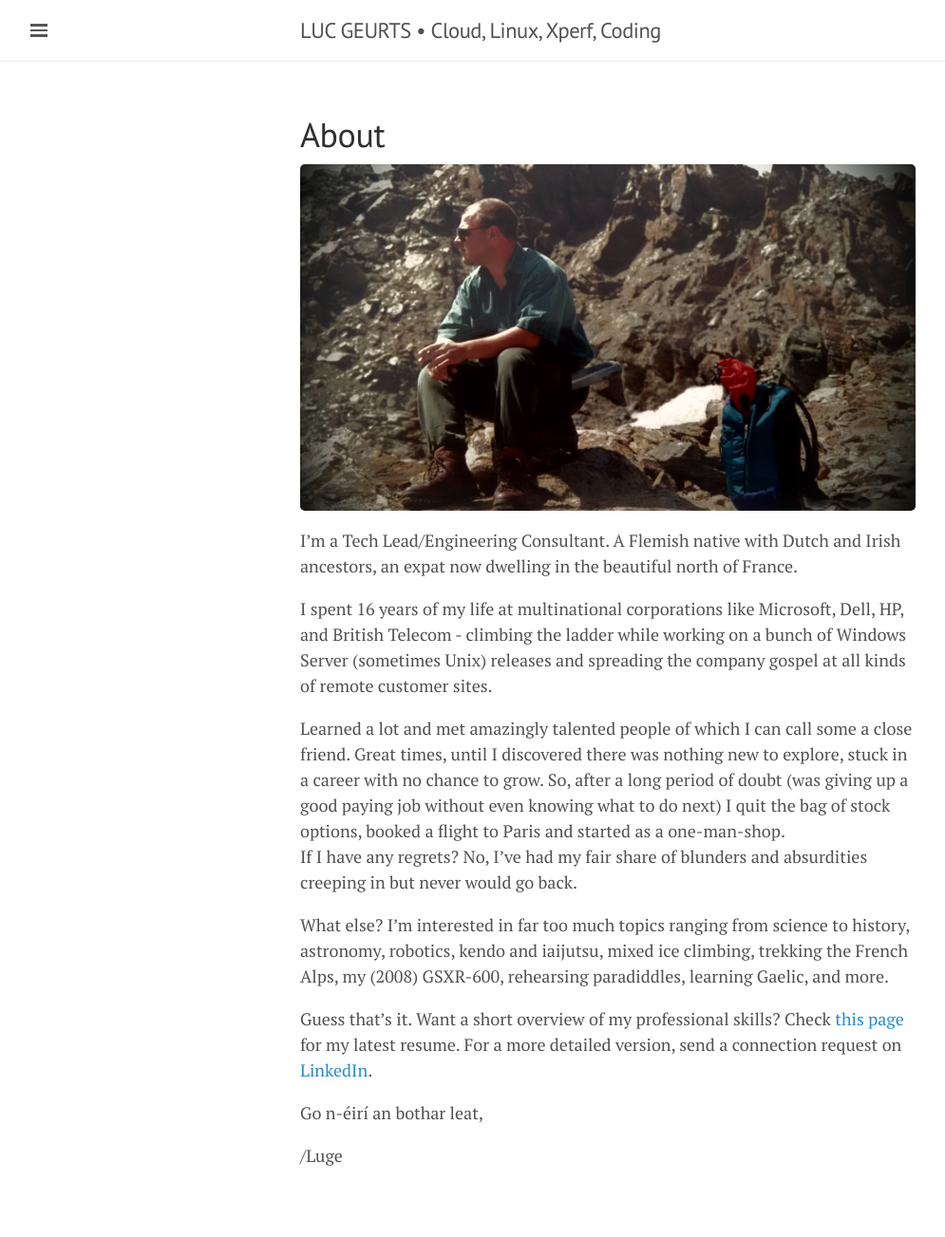
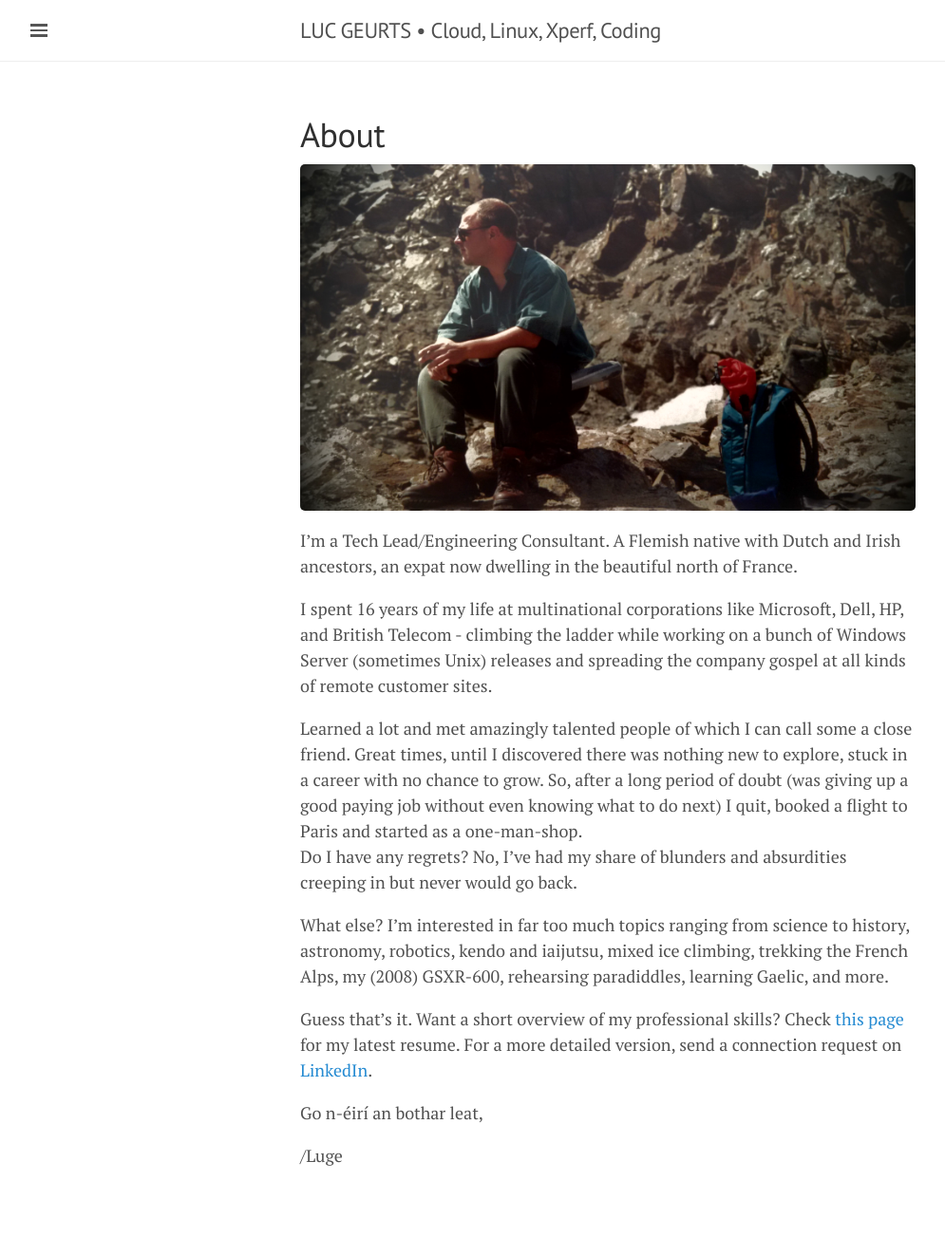
Before and after one commit to lgeurts/lgeurts.github.io, a Jekyll site: the page built from about.md, in a window 1280 px wide. Shown: the whole page at 95% size, without its empty margins (0-995 px from the left). Built offline with Jekyll 4.4.1, drawn with Linux system fonts in a browser that asks for light colours; nearby versions of some CDN libraries.

Commit message:
Update about.md

```diff
--- a/about.md
+++ b/about.md
@@ -9,7 +9,7 @@
 
 I spent 16 years of my life at multinational corporations like Microsoft, Dell, HP, and British Telecom - climbing the ladder while working on a bunch of Windows Server (sometimes Unix) releases and spreading the company gospel at all kinds of remote customer sites.
 
-Learned a lot and met amazingly talented people of which I can call some a close friend. Great times, until I discovered there was nothing new to explore, stuck in a career with no chance to grow. So, after a long period of doubt (was giving up a good paying job without even knowing what to do next) I quit the bag of stock options, booked a flight to Paris and started as a one-man-shop. <br>If I have any regrets? No, I've had my fair share of blunders and absurdities creeping in but never would go back.
+Learned a lot and met amazingly talented people of which I can call some a close friend. Great times, until I discovered there was nothing new to explore, stuck in a career with no chance to grow. So, after a long period of doubt (was giving up a good paying job without even knowing what to do next) I quit, booked a flight to Paris and started as a one-man-shop. <br>Do I have any regrets? No, I've had my share of blunders and absurdities creeping in but never would go back.
 
 What else? I’m interested in far too much topics ranging from science to history, astronomy, robotics, kendo and iaijutsu, mixed ice climbing, trekking the French Alps, my (2008) GSXR-600, rehearsing paradiddles, learning Gaelic, and more.
 
```
